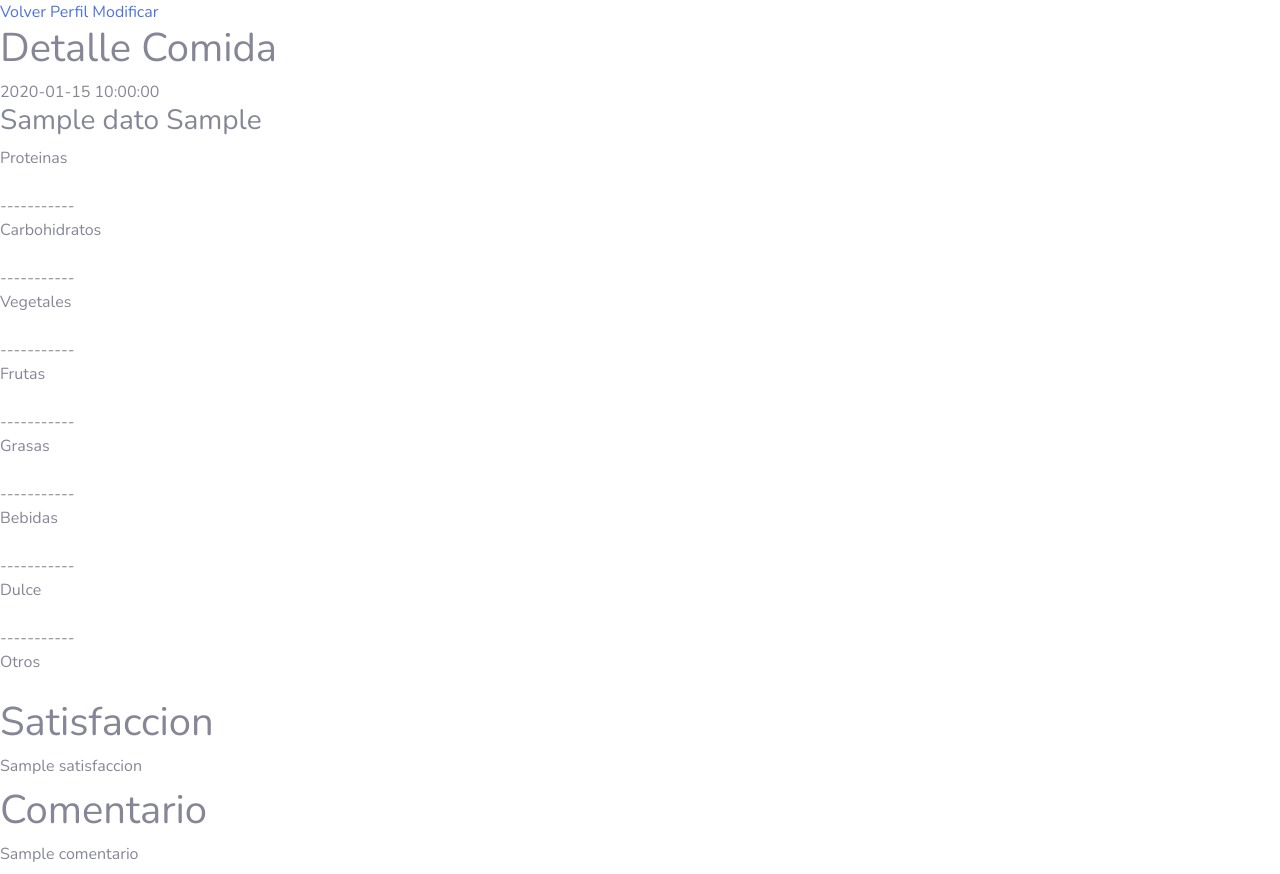
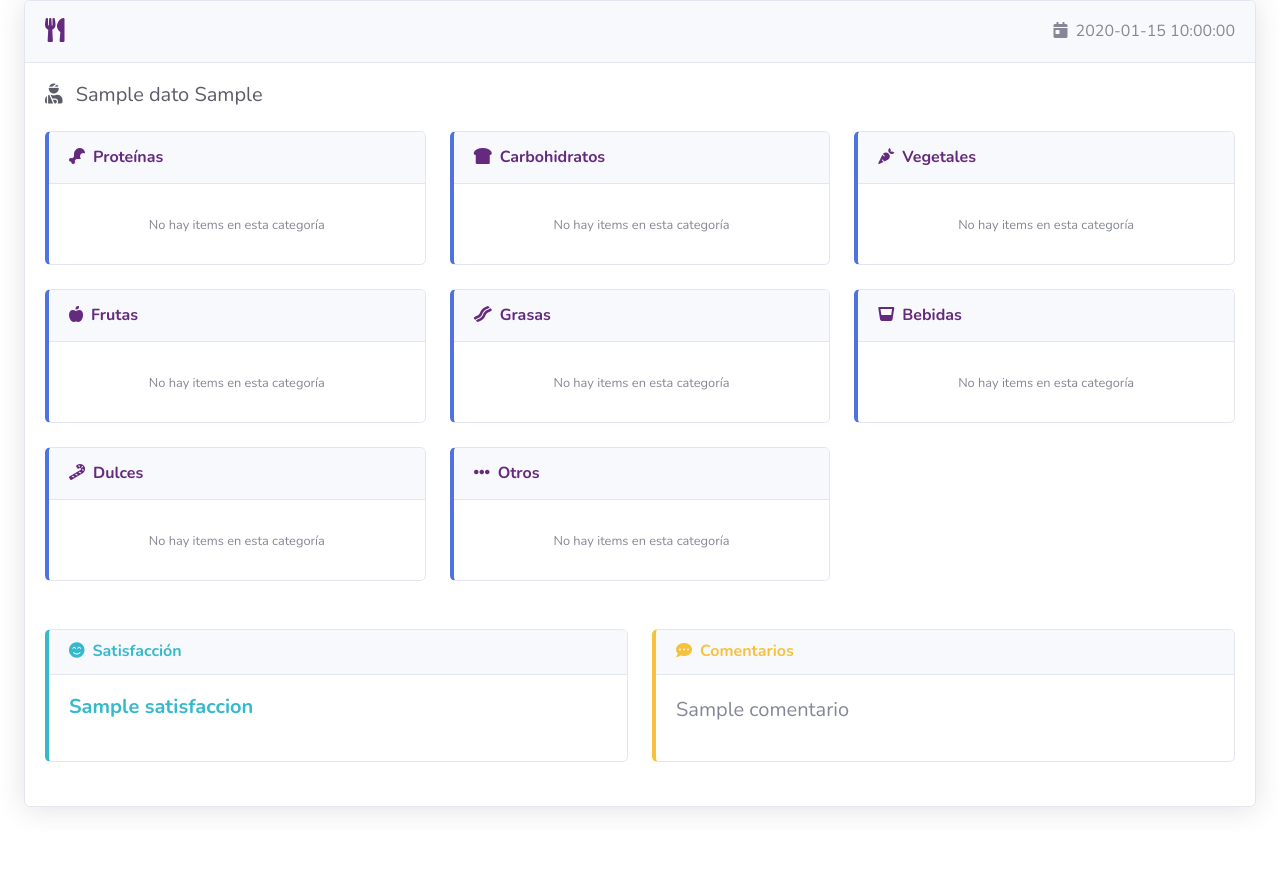
Before and after one commit to ACKRONNE/ControlAlimenticio, a Flask app: template templates/p_detalle_comida.html in a window 1280 px wide. After the commit the page ends 812 px from the top, so only its background shows below. Run offline with Flask 3, Linux system fonts and the light colour scheme; the template is opened without the code that fills it: most values are stand-ins (such as "Sample title", 1, 10 or a date in 2020); some libraries are stand-ins or nearby versions.

```diff
--- a/templates/p_detalle_comida.html
+++ b/templates/p_detalle_comida.html
@@ -4,121 +4,109 @@
 
 {% block body %}
 
-<!-- Static title -->
-<a href="{{ url_for('paciente.inicio', id=get_pac.id_paciente) }}">Volver</a>
-<a href="{{ url_for('paciente.perfil', id=get_pac.id_paciente) }}">Perfil</a>
-<a href="{{ url_for('paciente.updateFood', id=get_pac.id_paciente, date=date) }}">Modificar</a>
-  <h1>Detalle Comida</h1>
-  <!-- // -->
-
-        {{ date_formatted }}
-
-        <h3>{{ datos[0].pri_nombre }} {{ datos[0].pri_apellido }}</h3>
-
-        <!-- Formato del tipo de Comida -->
-        {% if datos[0].tipo == "D" %}
-            <h3>Desayuno</h3>
-        {% elif datos[0].tipo == "A" %}
-            <h3>Almuerzo</h3>
-        {% elif datos[0].tipo_alimento == "C" %}
-            <h3>Cena</h3>
-        {% elif datos[0].tipo_alimento == "M" %}
-            <h3>Merienda</h3>
-        {% endif %}
-        <!-- // -->
-
-        <div class="form-group" value="">
-            <label>Proteinas</label>
-            {% for comida in datos %}
-                {% if comida.tipo_alimento == "Proteina" %}
-                <li>{{ comida.nombre }} {{ comida.cantidad }}</li>
-                {% endif %}
-            {% endfor %}
+<div class="container-fluid">
+    <!-- Header Section -->
+    <div class="card shadow mb-4">
+        <div class="card-header py-3 d-flex justify-content-between align-items-center">
+            <h4 class="m-0 font-weight-bold text-primary">
+                <i class="fas fa-utensils mr-2"></i>
+                {{ 'Desayuno' if datos[0].tipo == 'D'
+                else 'Almuerzo' if datos[0].tipo == 'A'
+                else 'Cena' if datos[0].tipo == 'C'
+                else 'Merienda' if datos[0].tipo == 'M' }}
+            </h4>
+            <div class="text-secondary">
+                <i class="fas fa-calendar-day mr-2"></i>{{ date_formatted }}
+            </div>
         </div>
 
-        <div>-----------</div>
+        <div class="card-body">
+            <h5 class="mb-4 text-gray-800">
+                <i class="fas fa-user-injured mr-2"></i>
+                {{ datos[0].pri_nombre }} {{ datos[0].pri_apellido }}
+            </h5>
 
-        <div class="form-group" value="">
-            <label>Carbohidratos</label>
-            {% for comida in datos %}
-                {% if comida.tipo_alimento == "Carbohidrato" %}
-                    <li>{{ comida.nombre }} {{ comida.cantidad }}</li>
+            <!-- Grupos de Alimentos -->
+            <div class="row">
+                {% macro food_section(title, icon, category) %}
+                <div class="col-md-6 col-xl-4 mb-4">
+                    <div class="card border-left-primary h-100">
+                        <div class="card-header py-3">
+                            <h6 class="m-0 font-weight-bold text-primary">
+                                <i class="{{ icon }} mr-2"></i>{{ title }}
+                            </h6>
+                        </div>
+                        <div class="card-body">
+                            {% set items = datos | selectattr('tipo_alimento', 'equalto', category) | list %}
+                            {% if items %}
+                            <ul class="list-group list-group-flush">
+                                {% for comida in items %}
+                                <li class="list-group-item d-flex justify-content-between align-items-center py-2">
+                                    <span>{{ comida.nombre }}</span>
+                                    <span class="badge badge-primary badge-pill">{{ comida.cantidad }}</span>
+                                </li>
+                                {% endfor %}
+                            </ul>
+                            {% else %}
+                            <div class="text-center text-muted py-2">
+                                <small>No hay items en esta categoría</small>
+                            </div>
                             {% endif %}
-            {% endfor %}
+                        </div>
+                    </div>
+                </div>
+                {% endmacro %}
+
+                {{ food_section('Proteínas', 'fas fa-drumstick-bite', 'Proteina') }}
+                {{ food_section('Carbohidratos', 'fas fa-bread-slice', 'Carbohidrato') }}
+                {{ food_section('Vegetales', 'fas fa-carrot', 'Vegetal') }}
+                {{ food_section('Frutas', 'fas fa-apple-alt', 'Fruta') }}
+                {{ food_section('Grasas', 'fas fa-bacon', 'Grasa') }}
+                {{ food_section('Bebidas', 'fas fa-glass-whiskey', 'Bebida') }}
+                {{ food_section('Dulces', 'fas fa-candy-cane', 'Dulce') }}
+                {{ food_section('Otros', 'fas fa-ellipsis-h', 'Otros') }}
             </div>
 
-        <div>-----------</div>
-
-        <div class="form-group" value="">
-            <label>Vegetales</label>
-            {% for comida in datos %}
-                {% if comida.tipo_alimento == "Vegetal" %}
-                    <li>{{ comida.nombre }} {{ comida.cantidad }}</li>
-                {% endif %}
-            {% endfor %}
+            <!-- Sección de Feedback -->
+            <div class="row mt-4">
+                <div class="col-md-6 mb-4">
+                    <div class="card border-left-info h-100">
+                        <div class="card-header">
+                            <h6 class="m-0 font-weight-bold text-info">
+                                <i class="fas fa-smile-beam mr-2"></i>Satisfacción
+                            </h6>
+                        </div>
+                        <div class="card-body">
+                            <div class="h5 font-weight-bold text-info">
+                                {{ datos[0].satisfaccion }}
+                            </div>
+                        </div>
+                    </div>
                 </div>
 
-        <div>-----------</div>
-
-        <div class="form-group" value="">
-            <label>Frutas</label>
-            {% for comida in datos %}
-                {% if comida.tipo_alimento == "Fruta" %}
-                    <li>{{ comida.nombre }} {{ comida.cantidad }}</li>
+                <div class="col-md-6 mb-4">
+                    <div class="card border-left-warning h-100">
+                        <div class="card-header">
+                            <h6 class="m-0 font-weight-bold text-warning">
+                                <i class="fas fa-comment-dots mr-2"></i>Comentarios
+                            </h6>
+                        </div>
+                        <div class="card-body">
+                            {% if datos[0].comentario %}
+                            <blockquote class="blockquote mb-0">
+                                <p class="text-muted">{{ datos[0].comentario }}</p>
+                            </blockquote>
+                            {% else %}
+                            <div class="text-center text-muted py-2">
+                                <small>No hay comentarios registrados</small>
+                            </div>
                             {% endif %}
-            {% endfor %}
+                        </div>
+                    </div>
+                </div>
+            </div>
+        </div>
+    </div>
 </div>
 
-        <div>-----------</div>
-
-        <div class="form-group" value="">
-            <label>Grasas</label>
-            {% for comida in datos %}
-                {% if comida.tipo_alimento == "Grasa" %}
-                    <li>{{ comida.nombre }} {{ comida.cantidad }}</li>
-                {% endif %}
-            {% endfor %}
-        </div>
-
-        <div>-----------</div>
-
-        <div class="form-group" value="">
-            <label>Bebidas</label>
-            {% for comida in datos %}
-                {% if comida.tipo_alimento == "Bebida" %}
-
-                    <li>{{ comida.nombre }} {{ comida.cantidad }}</li>
-                {% endif %}
-            {% endfor %}
-        </div>
-
-        <div>-----------</div>
-
-        <div class="form-group" value="">
-            <label>Dulce</label>
-            {% for comida in datos %}
-                {% if comida.tipo_alimento == "Dulce" %}
-                    <li>{{ comida.nombre }} {{ comida.cantidad }}</li>
-                {% endif %}
-            {% endfor %}
-        </div>
-
-        <div>-----------</div>
-
-        <div class="form-group" value="">
-            <label>Otros</label>
-            {% for comida in datos %}
-                {% if comida.tipo_alimento == "Otros" %}
-                    <li>{{ comida.nombre }} {{ comida.cantidad }}</li>
-                {% endif %}
-            {% endfor %}
-        </div>
-
-        <h1>Satisfaccion</h1>
-        <label>{{datos[0].satisfaccion}}</label>
-
-        <h1>Comentario</h1>
-        <label>{{datos[0].comentario}}</label>
-
-
 {% endblock %}
```
Also changed, not shown: src/routes/paciente.py (+40 -4 lines), templates/p_inicio.html (+41 -1 lines). Lines whose indentation alone changed are shown as unchanged.
